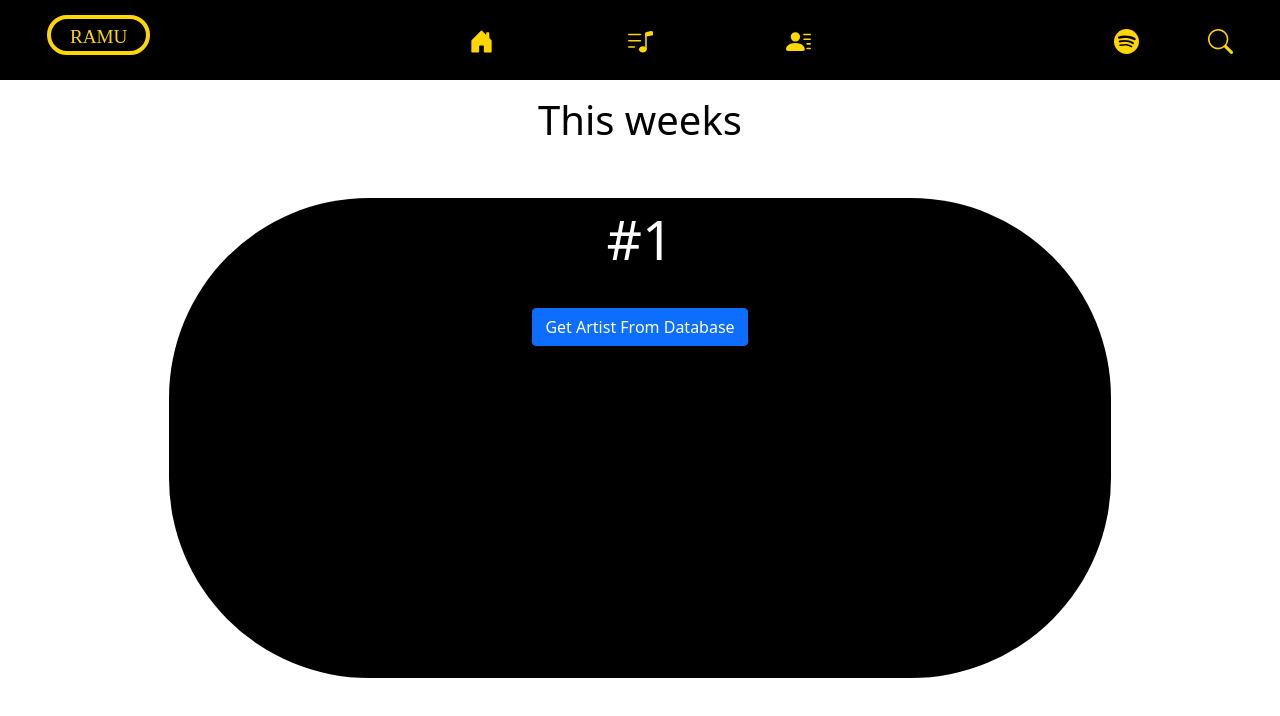
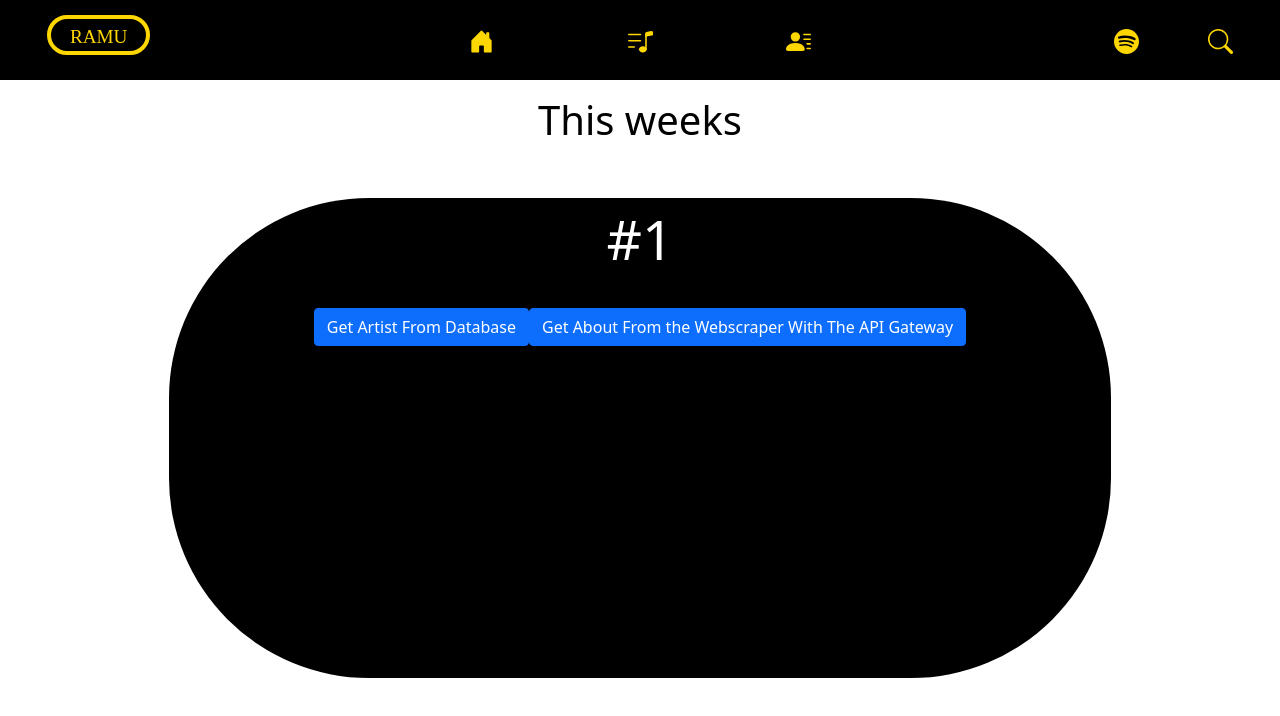
Before and after one commit to KikkerKarel/Ramu-Frontend, a React (Create React App) app: page / in a window 1280 px wide. Shown: the top 716 px of the page. Built offline with nearby package versions, Linux system fonts and the light colour scheme; no server answers.

Commit message:
added webscraper test

```diff
--- a/src/components/molecules/Container/HomeContainer/index.jsx
+++ b/src/components/molecules/Container/HomeContainer/index.jsx
@@ -29,6 +29,16 @@ class HomeContainer extends Component {
         });
     };
 
+    async handleWebScrapeCall(){
+        const url = "https://open.spotify.com/artist/5V1qsQHdXNm4ZEZHWvFnqQ";
+        const json = JSON.stringify({ url: url });
+        console.log(json);
+        await axios.post('/ramu/webscraper/scrape/about', json, {headers: { 'Content-Type': 'application/json'}})
+        .then(response => {
+            console.log(response.data.payload);
+        });
+    }
+
     render () {
         return <Container className="home-container" fluid>
             <Row className="home-container-row">
@@ -41,6 +51,7 @@ class HomeContainer extends Component {
                     <div className="numberOne-div">
                         <header>#1</header>
                         <Button onClick={this.handleClick}>Get Artist From Database</Button>
+                        <Button onClick={this.handleWebScrapeCall}>Get About From the Webscraper With The API Gateway</Button>
                     </div>
                 </Col>
             </Row>
```
